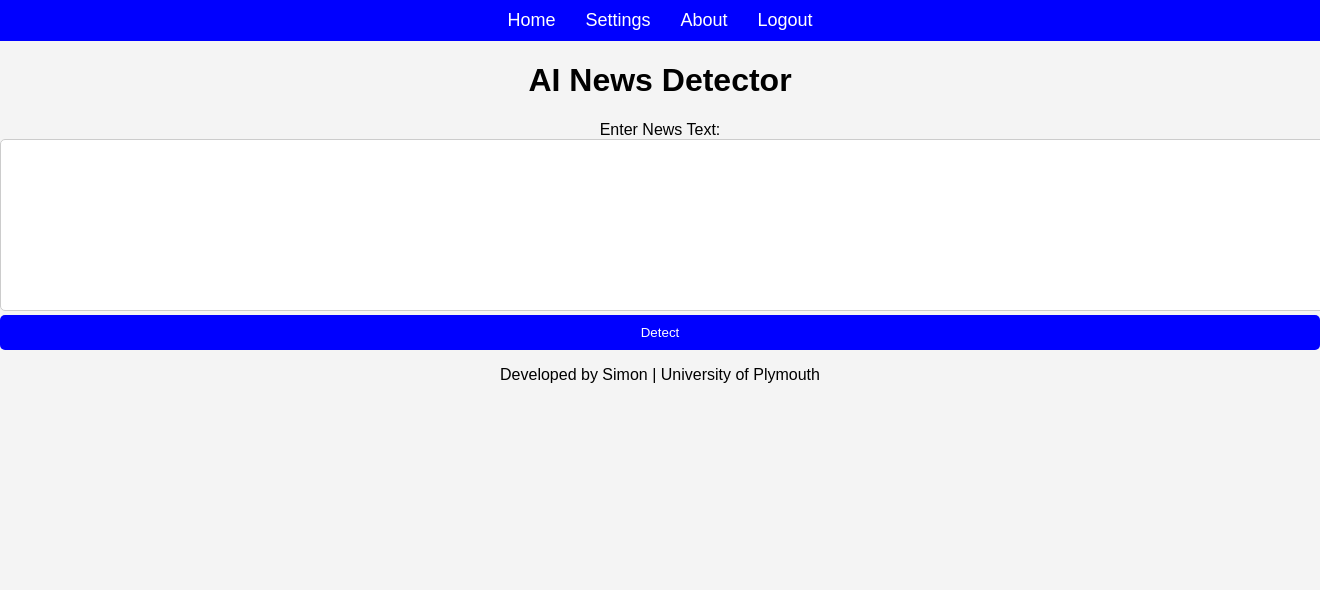
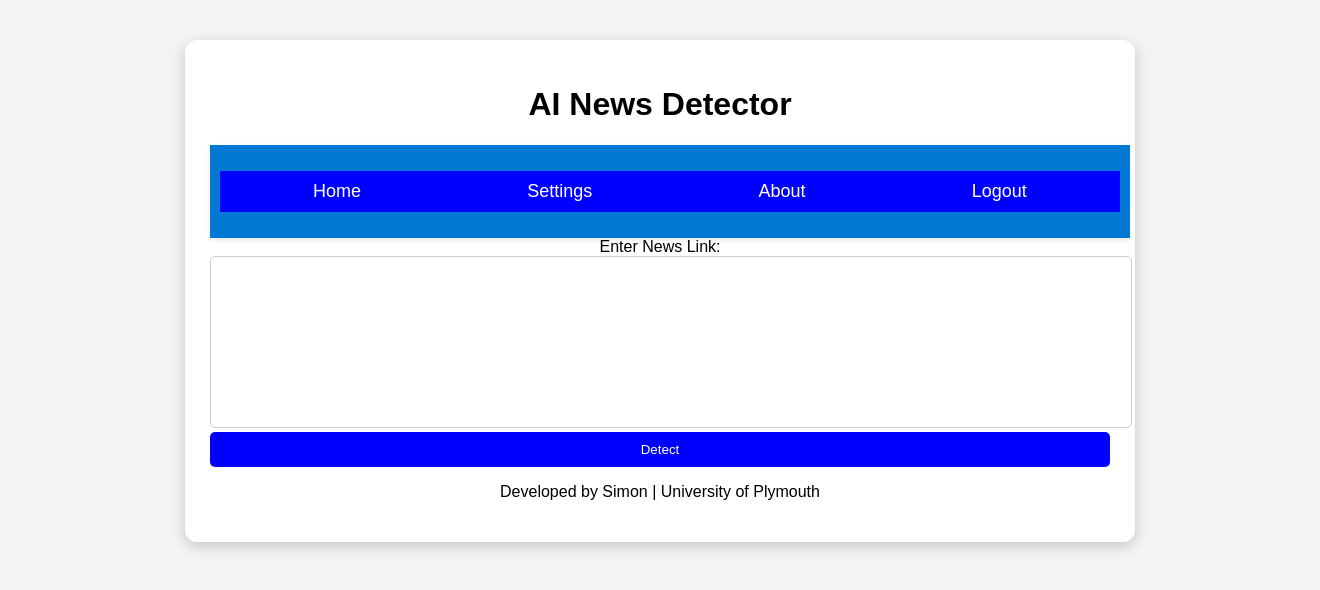
Before and after one commit to spssenjovu/AI-Fake-News-Detector, a Flask app: template templates/main.html in a window 1320 px wide; the page is wider, and only the part inside the window is pictured. Shown: the top 590 px of that part. Run offline with Flask 2, Linux system fonts and the light colour scheme; the template is opened without the code that fills it, so the values that code supplies are empty; some libraries are stand-ins or nearby versions.

Commit message:
new added files

```diff
--- a/app.py
+++ b/app.py
@@ -1,25 +1,24 @@
-from flask import Flask, render_template, request, jsonify, redirect, url_for, session, flash, send_from_directory
+from flask import Flask, render_template, request, jsonify, redirect, url_for, session, flash
 import pickle
 from werkzeug.security import generate_password_hash, check_password_hash
 import MySQLdb
 import os
 from flask_wtf.csrf import CSRFProtect
 
-app = Flask(__name__,template_folder='./templates',static_folder='./static')
+app = Flask(__name__, template_folder='./templates', static_folder='./static')
+app.secret_key = os.getenv('SECRET_KEY', 'your_secret_key')  # Set only once
 
-app.secret_key = 'your_secret_key'  # Change this to a secure random key
-
-# Load the trained model and vectorizer
-# model = pickle.load(open('path/to/pac_model.pkl', 'rb'))  # Update the path to your model file
-# vectorizer = pickle.load(open('path/to/tfidf_vectorizer.pkl', 'rb'))  # Update the path to your vectorizer file
-
-# Database connection
+# Database configuration
 app.config['MYSQL_USER'] = 'root'
 app.config['MYSQL_PASSWORD'] = 'Database#2010'
 app.config['MYSQL_DB'] = 'ai_connection'
 app.config['SESSION_PERMANENT'] = False
 app.config['SESSION_TYPE'] = "filesystem"
 
+# Initialize CSRF protection
+csrf = CSRFProtect(app)
+
+# Connect to MySQL
 try:
     mysql = MySQLdb.connect(
         host="127.0.0.1",
@@ -42,22 +41,19 @@ def test_db():
     except MySQLdb.Error as e:
         return f"Database connection error: {e}"
 
-
-app.secret_key = os.getenv('SECRET_KEY', 'fallback_secret')
-csrf = CSRFProtect(app)
-
-# User registration and login
+# User login page
 @app.route('/', methods=['GET', 'POST'])
 def login():
     return render_template('login.html')
 
+# Handle login submission
 @app.route('/submit-login', methods=['POST'])
 @csrf.exempt
 def submit_login():
     if request.content_type != "application/json":
         return jsonify({"success": False, "message": "Unsupported media type"}), 415
 
-    data = request.get_json(force=True)  # ✅ Use 'force=True' to handle missing headers
+    data = request.get_json(force=True)
     if not data:
         return jsonify({"success": False, "message": "Invalid JSON format!"}), 400
 
@@ -73,21 +69,18 @@ def submit_login():
     else:
         return jsonify({"success": False, "message": "Invalid credentials."})
 
+# Registration page
 @app.route('/register')
 def register():
     return render_template('register.html')
 
+# Handle registration submission
+@app.route('/submit-register', methods=['POST'])
 @csrf.exempt
-@app.route('/submit-register', methods=['POST'])
 def submit_register():
-    print("Headers:", request.headers)
-    print("Raw data:", request.data)
     data = request.get_json()
     if not data:
-        print("❌ No JSON received! Request might be incorrectly formatted.")
         return jsonify({"success": False, "message": "Invalid request format!"}), 400
-
-    print("✅ Received data:", data)  # Debugging log
 
     firstname = data.get('firstname')
     lastname = data.get('lastname')
@@ -100,58 +93,72 @@ def submit_register():
 
     hashed_password = generate_password_hash(password)
 
-    cursor.execute(
-    "INSERT INTO users (firstname, lastname, email, password_hash) VALUES (%s, %s, %s, %s)",
-    (str(firstname), str(lastname), str(email), str(hashed_password))
-)
-    mysql.commit()
+    try:
+        cursor.execute(
+            "INSERT INTO users (firstname, lastname, email, password_hash) VALUES (%s, %s, %s, %s)",
+            (firstname, lastname, email, hashed_password)
+        )
+        mysql.commit()
+    except MySQLdb.Error as e:
+        return jsonify({"success": False, "message": f"Database error: {e}"}), 500
 
     return jsonify({"success": True, "message": "Registration successful!", "redirect": url_for('login')})
 
-# Loading the model and vectorizer
+# Load the model and vectorizer
 model_path = os.path.join(os.getcwd(), 'models', 'pac_model.pkl')
-vectorizer_path = os.path.join(os.getcwd(), 'models', 'tfidf_vectorizer.pkl')
-
 try:
     model = pickle.load(open(model_path, 'rb'))
     print("✅ Model loaded successfully!")
-except FileNotFoundError:
-    print(f"❌ Model file not found: {model_path}")
-except pickle.UnpicklingError:
-    print("❌ Error: Model file is corrupted or incompatible.")
 except Exception as e:
-    print(f"❌ Unexpected error loading model: {e}")
+    print(f"❌ Error loading model: {e}")
+    model = None
 
-# Direct to the main page
+# Main page (requires login)
 @app.route('/home', methods=['GET'])
 def home():
     if 'email' in session:
-        return render_template('main.html')  # ✅ Confirm this file exists in /templates
+        return render_template('main.html')
     else:
         flash("You must be logged in to access this page.", "warning")
         return redirect(url_for('login'))
 
+# Prediction endpoint (requires login)
 @app.route('/predict', methods=['POST'])
 def predict():
+    if 'email' not in session:
+        flash("You must be logged in to access this page.", "warning")
+        return redirect(url_for('login'))
+
     news_text = request.form.get("news")
     if not news_text:
-        flash("Please enter news text.", "warning")
+        flash("Please enter news link.", "warning")
         return redirect(url_for('home'))
 
-    # Process with AI model here
+    if not model:
+        flash("Model not loaded.", "danger")
+        return redirect(url_for('home'))
+
     prediction = model.predict([news_text])
-
     return render_template('main.html', result=prediction)
 
+# About
+@app.route('/about')
+def about():
+    return render_template('about.html')
 
+# Settings
+@app.route('/settings')
+def settings():
+    return render_template('settings.html')
 
+# Logout
 @app.route('/logout')
 def logout():
     session.pop('email', None)
     flash("You have been logged out.", "info")
     return redirect(url_for('login'))
 
-
+# Error handlers
 @app.errorhandler(401)
 def unauthorized_error(error):
     return jsonify({'error': 'Unauthorized access'}), 401
@@ -160,6 +167,5 @@ def unauthorized_error(error):
 def server_error(error):
     return jsonify({'error': 'Internal server error'}), 500
 
-
 if __name__ == '__main__':
     app.run(host='0.0.0.0', port=5000)
--- a/static/css/page.css
+++ b/static/css/page.css
@@ -7,12 +7,12 @@ body {
 }
 .container {
     width: 80%;
-    max-width: 800px;
-    margin: auto;
+    max-width: 900px;
+    margin: 40px auto;
     background: white;
-    padding: 20px;
-    border-radius: 10px;
-    box-shadow: 0 0 10px rgba(0, 0, 0, 0.1);
+    padding: 25px;
+    border-radius: 12px;
+    box-shadow: 0 4px 15px rgba(0, 0, 0, 0.2);
 }
 
 textarea {
@@ -44,18 +44,34 @@ button:hover {
     font-size: 16px;
 }
 
-nav {
+/* Navbar container */
+.navbar {
+    background-color: #0078D4; /* Microsoft-style blue */
+    padding: 10px;
+    text-align: center;
+    position: sticky;
+    top: 0;
+    width: 100%;
+    box-shadow: 0 2px 5px rgba(0, 0, 0, 0.1);
+}
+
+.navbar ul {
+    list-style-type: none;
+    display: flex;
+    justify-content: space-around;
     background-color: blue;
     padding: 10px;
+    overflow: hidden;
+}
+.navbar ul li a {
+    text-decoration: none;
+    color: white;
+    padding: 10px;
+    transition: color 0.3s ease-in-out;
     text-align: center;
 }
-
-nav ul {
-    list-style: none;
-    margin: 0;
-    padding: 0;
-    display: flex;
-    justify-content: center;
+.navbar ul li a:hover {
+    color: #007BFF;
 }
 
 nav ul li {
--- a/templates/main.html
+++ b/templates/main.html
@@ -7,20 +7,21 @@
     <link rel="stylesheet" href="{{ url_for('static', filename='page.css') }}">
 </head>
 <body>
-    <nav>
+    <div class="container">
+        <header>
+            <h1>AI News Detector</h1>
+            <nav class="navbar">
             <ul>
-        <li><a href="/home">Home</a></li>
-        <li><a href="/settings">Settings</a></li>
-        <li><a href="/about">About</a></li>
-        <li><a href="/logout">Logout</a></li>
+                <li><a href="{{ url_for('home') }}">Home</a></li>
+                <li><a href="{{ url_for('settings') }}">Settings</a></li>
+                <li><a href="{{ url_for('about') }}">About</a></li>
+                <li><a href="{{ url_for('logout') }}">Logout</a></li>
             </ul>
         </nav>
-    <header>
-        <h1>AI News Detector</h1>
         </header>
         <main>
             <form method="post" action="/predict">
-            <label for="news">Enter News Text:</label>
+                <label for="news">Enter News Link:</label>
                 <textarea id="news" name="news" rows="10" cols="30" required></textarea>
                 <button type="submit">Detect</button>
             </form>
@@ -28,12 +29,13 @@
         <footer>
             <p>Developed by Simon | University of Plymouth</p>
         </footer>
-
         {% if result %}
         <section>
             <h2>Detection Result:</h2>
             <p>{{ result }}</p>
         </section>
         {% endif %}
+    </div>
+    <script src="{{ url_for('static', filename='js/main.js') }}"></script>
 </body>
 </html>
```
Also changed, not shown: other parts of static/css/page.css (+38 -0 lines), static/js/main.js (+37 -0 lines), templates/about.html (added), templates/settings.html (added). Lines whose indentation alone changed are shown as unchanged.
